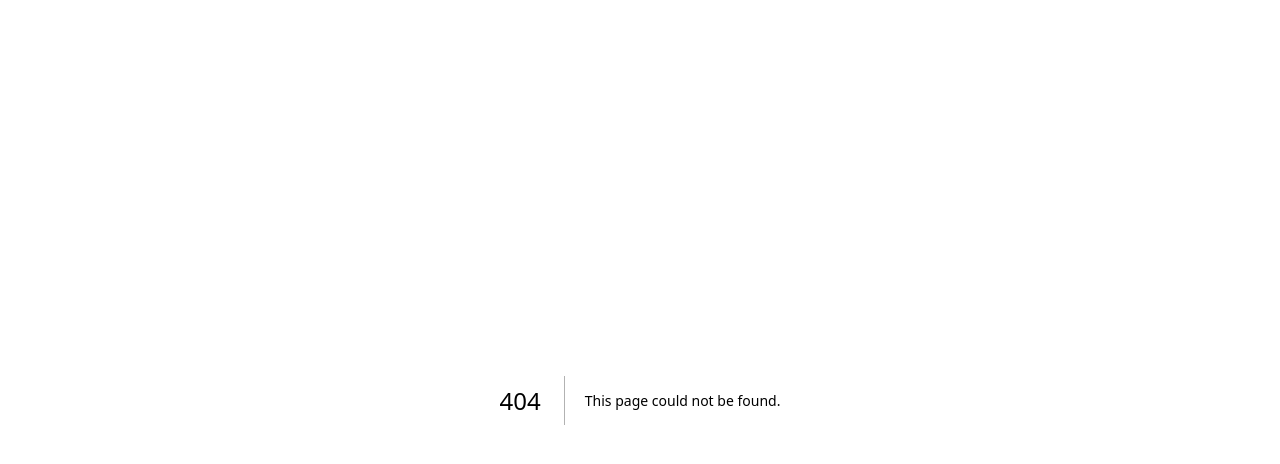
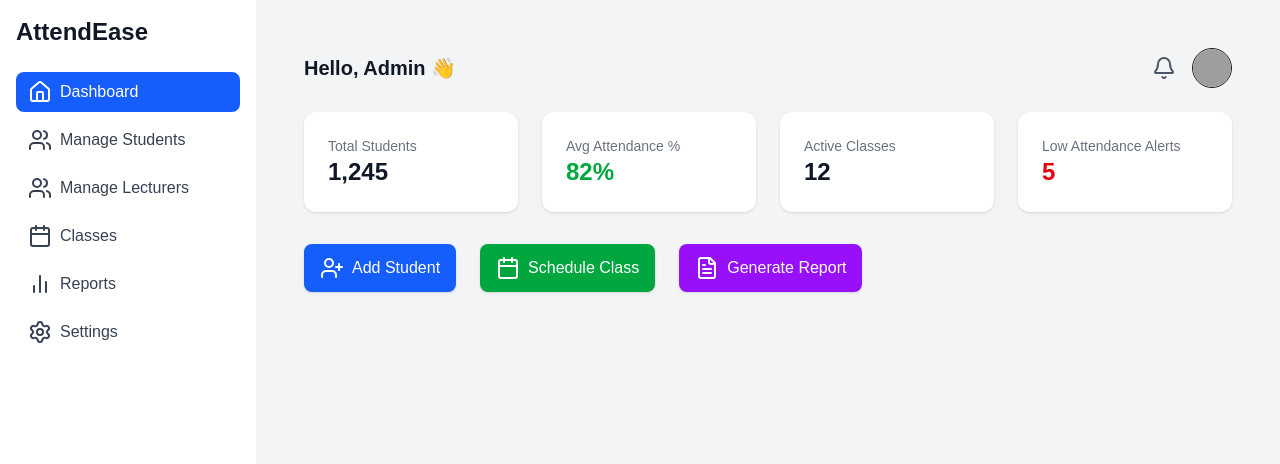
Before and after one commit to Stackarius/attendance_app, a Next.js app: page /dashboard/admin in a window 1280 px wide. Before the commit this address had no page. Shown: the top 464 px of the page. Built offline with nearby package versions, Linux system fonts and the light colour scheme; grey boxes are pictures that could not be loaded.

Commit message:
feat: add AdminLayout and AdminDashboard components with sidebar and management features

```diff
--- /dev/null
+++ b/app/dashboard/admin/layout.jsx
@@ -0,0 +1,16 @@
+"use client"
+import Sidebar from "component/admin/Sidebar"
+
+export default function AdminLayout({ children }) {
+    return (
+        <div className="flex h-screen">
+            {/* Sidebar */}
+            <Sidebar />
+
+            {/* Main content */}
+            <main className="flex-1 bg-gray-100 p-6 overflow-y-auto">
+                {children}
+            </main>
+        </div>
+    )
+}
--- /dev/null
+++ b/app/dashboard/admin/page.jsx
@@ -0,0 +1,62 @@
+"use client";
+
+import { useState } from "react";
+import { Calendar, Bell, UserPlus, FileText } from "lucide-react";
+
+export default function AdminDashboard() {
+
+
+    return (
+        <div className="flex h-screen bg-gray-100">
+
+            {/* Main Content */}
+            <main className="flex-1 p-6 overflow-y-auto">
+                {/* Top bar */}
+                <div className="flex justify-between items-center mb-6">
+                    <h1 className="text-xl font-semibold text-gray-900">Hello, Admin 👋</h1>
+                    <div className="flex items-center gap-4">
+                        <Bell className="text-gray-600 w-6 h-6 cursor-pointer" />
+                        <img
+                            src="/avatar.png"
+                            alt="profile"
+                            className="w-10 h-10 rounded-full border"
+                        />
+                    </div>
+                </div>
+
+                {/* Quick stats */}
+                <div className="grid grid-cols-4 gap-6">
+                    <div className="p-6 bg-white shadow rounded-xl">
+                        <p className="text-sm text-gray-500">Total Students</p>
+                        <h2 className="text-2xl text-gray-900 font-bold">1,245</h2>
+                    </div>
+                    <div className="p-6 bg-white shadow rounded-xl">
+                        <p className="text-sm text-gray-500">Avg Attendance %</p>
+                        <h2 className="text-2xl font-bold text-green-600">82%</h2>
+                    </div>
+                    <div className="p-6 bg-white shadow rounded-xl">
+                        <p className="text-sm text-gray-500">Active Classes</p>
+                        <h2 className="text-2xl text-gray-900 font-bold">12</h2>
+                    </div>
+                    <div className="p-6 bg-white shadow rounded-xl">
+                        <p className="text-sm text-gray-500">Low Attendance Alerts</p>
+                        <h2 className="text-2xl font-bold text-red-600">5</h2>
+                    </div>
+                </div>
+
+                {/* Management shortcuts */}
+                <div className="mt-8 flex gap-6">
+                    <button className="flex items-center gap-2 bg-blue-600 text-white px-4 py-3 rounded-lg shadow">
+                        <UserPlus /> Add Student
+                    </button>
+                    <button className="flex items-center gap-2 bg-green-600 text-white px-4 py-3 rounded-lg shadow">
+                        <Calendar /> Schedule Class
+                    </button>
+                    <button className="flex items-center gap-2 bg-purple-600 text-white px-4 py-3 rounded-lg shadow">
+                        <FileText /> Generate Report
+                    </button>
+                </div>
+            </main>
+        </div>
+    );
+}
```
